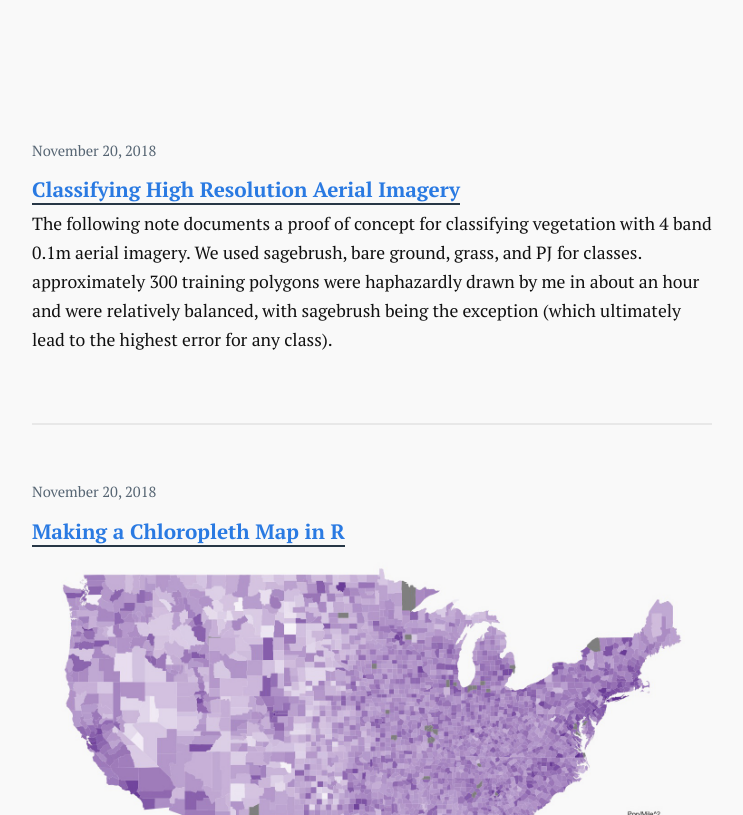
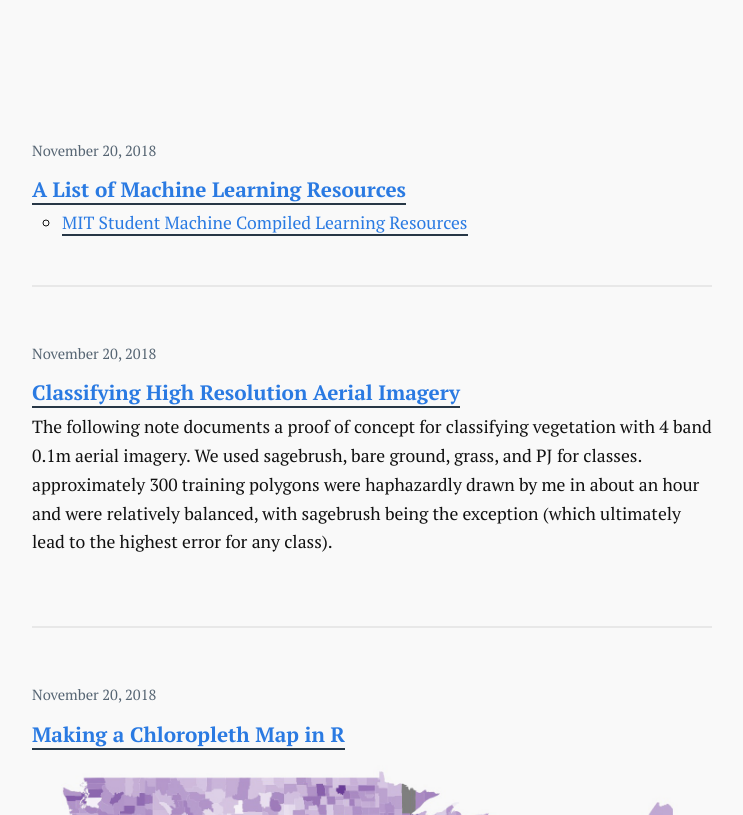
Before and after one commit to mschmidty/bio_notes, a Jekyll site: the page built from r/index.html, in a window 1280 px wide and 900 px high, scrolled down 785 px, cut to the strip 85-900 px from the top of the window. Shown: the whole strip, without its empty margins (268-1011 px from the left). Built offline with Jekyll 4.4.1, drawn with Linux system fonts in a browser that asks for light colours.

```diff
--- /dev/null
+++ b/r/_posts/2018-11-20-machine_learning_resources.md
@@ -0,0 +1,7 @@
+---
+layout: post
+title:  "A List of Machine Learning Resources"
+date:   2018-11-20 10:07:03 -0600
+categories: [ Machine Learning ]
+---
+* [MIT Student Machine Compiled Learning Resources](https://sgfin.github.io/learning-resources/)
```
Also changed, not shown: r/_posts/2018-11-20-chloropleth_map_us_population_by_area.md (+1 -1 lines).
